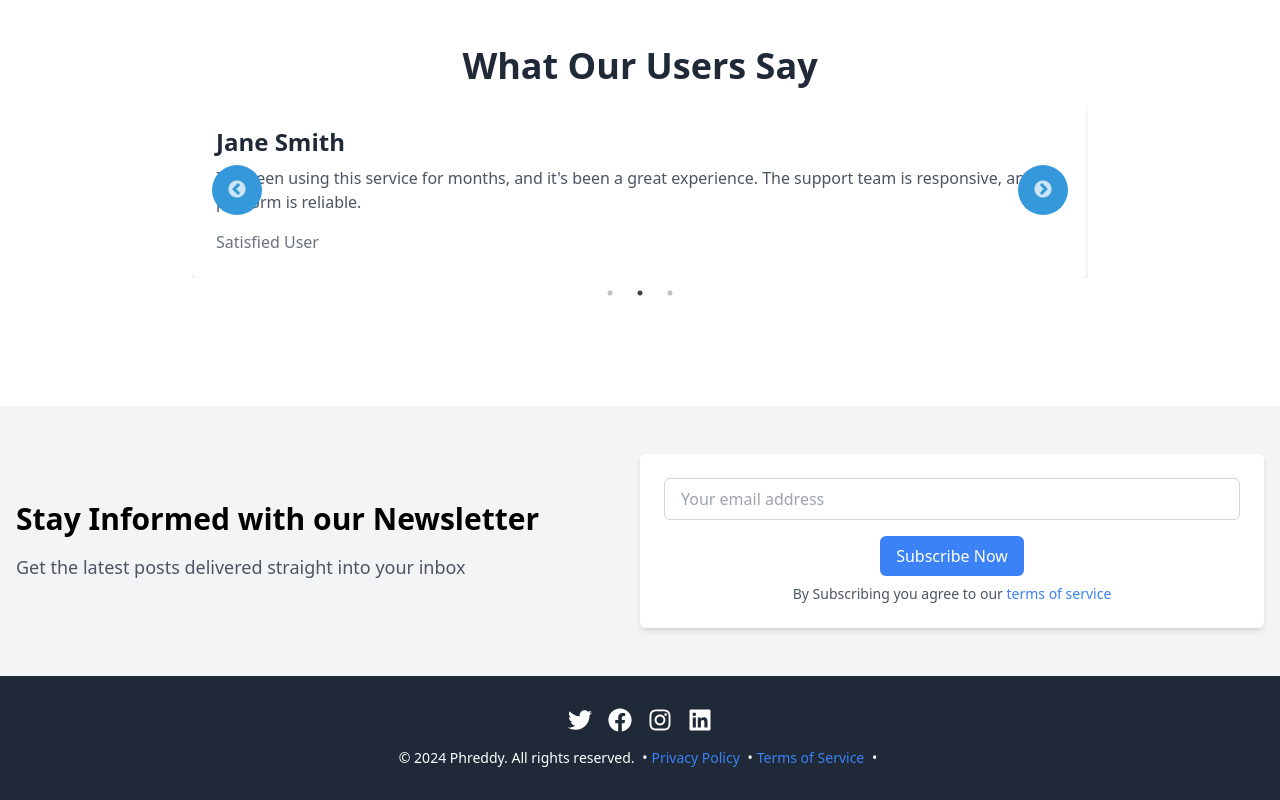
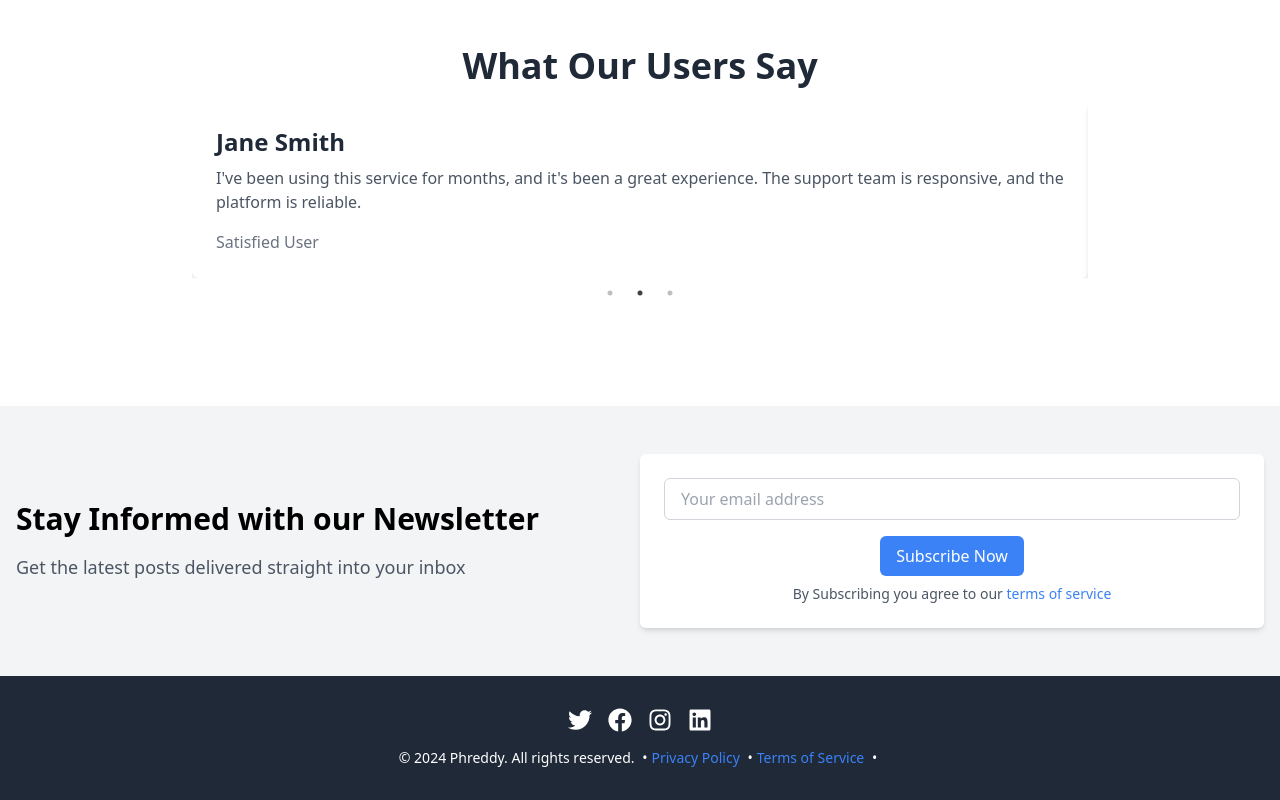
Before and after one commit to Olosko23/Blog-Client, a React (Vite) app: page / in a window 1280 px wide. Shown: the part 1702-2502 px from the top of the page. Built offline with nearby package versions, Linux system fonts and the light colour scheme; no server answers.

Commit message:
'slider'

```diff
--- a/src/index.css
+++ b/src/index.css
@@ -26,36 +26,3 @@
 ::-webkit-scrollbar-thumb:hover {
   background-color: #011650;
 }
-
-/* Add this CSS to your stylesheets */
-/* Adjust margins as per your design requirements */
-
-.slick-prev,
-.slick-next {
-  width: 50px; /* Set width as desired */
-  height: 50px; /* Set height as desired */
-  background-color: #3498db; /* Set blue color */
-  border-radius: 50%; /* Make it circular */
-  z-index: 1; /* Ensure it's above the slider */
-  display: flex;
-  justify-content: center;
-  align-items: center;
-  position: absolute;
-  top: 50%;
-  transform: translateY(-50%);
-  cursor: pointer;
-  transition: background-color 0.3s ease;
-}
-
-.slick-prev:hover,
-.slick-next:hover {
-  background-color: #5fa8d3;
-}
-
-.slick-prev {
-  left: 20px;
-}
-
-.slick-next {
-  right: 20px;
-}
```
